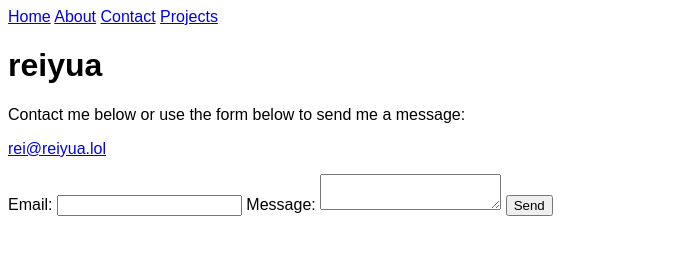
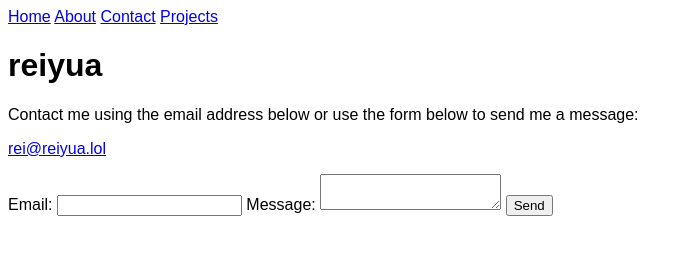
Before and after one commit to reiyua/reiyua.lol, a plain HTML site: page contact.html in a window 1280 px wide. Shown: the whole page, without its empty margins (0-692 px from the left). Drawn offline with Linux system fonts and the light colour scheme.

Commit message:
English corrections

```diff
--- a/contact.html
+++ b/contact.html
@@ -23,7 +23,7 @@
   </div>
     <div class="header">
         <h1>reiyua</h1>
-        <p>Contact me below or use the form below to send me a message:</p>
+        <p>Contact me using the email address below or use the form below to send me a message:</p>
             <a href="mailto:rei@reiyua.lol">rei@reiyua.lol</a>
         </p>
     </div>
```
